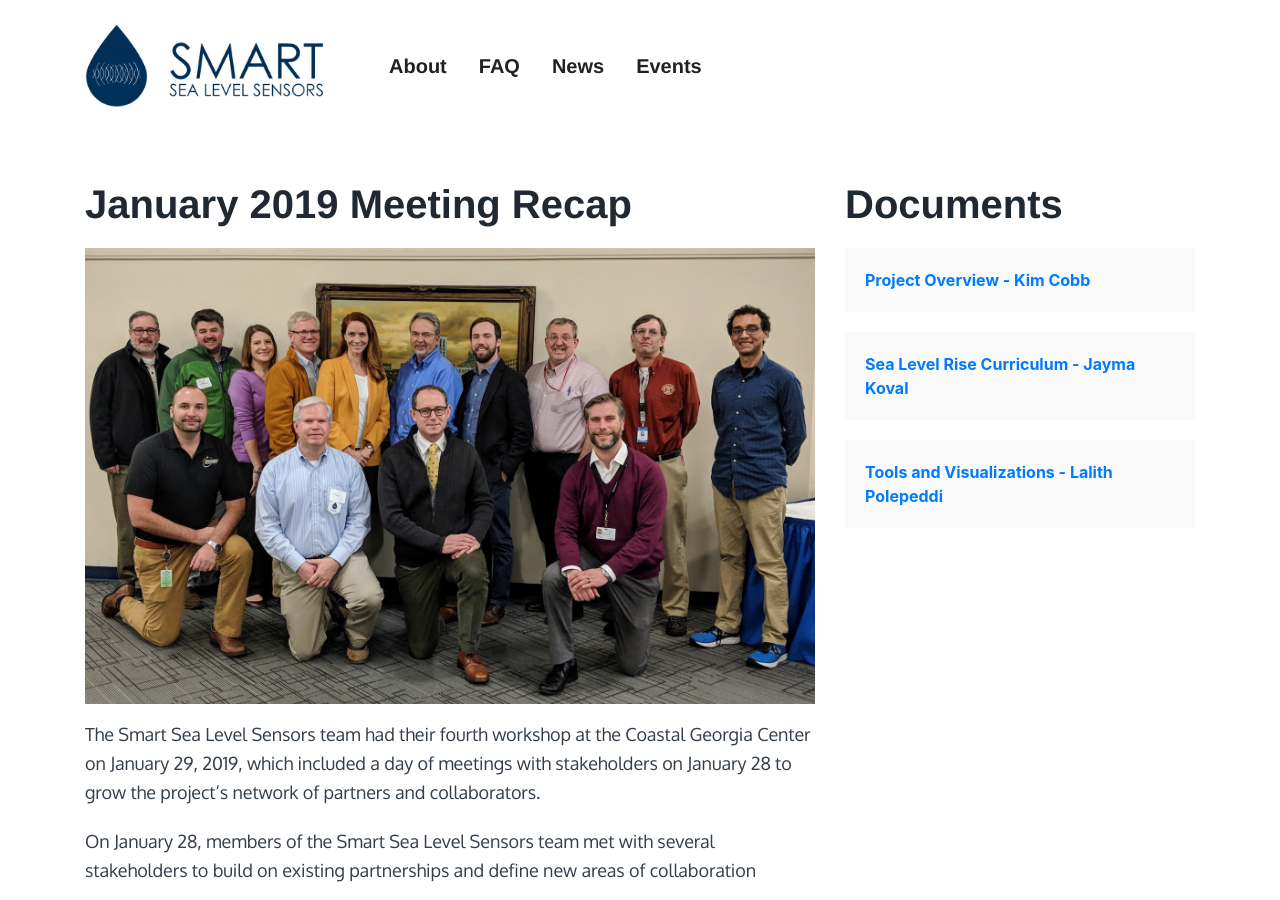
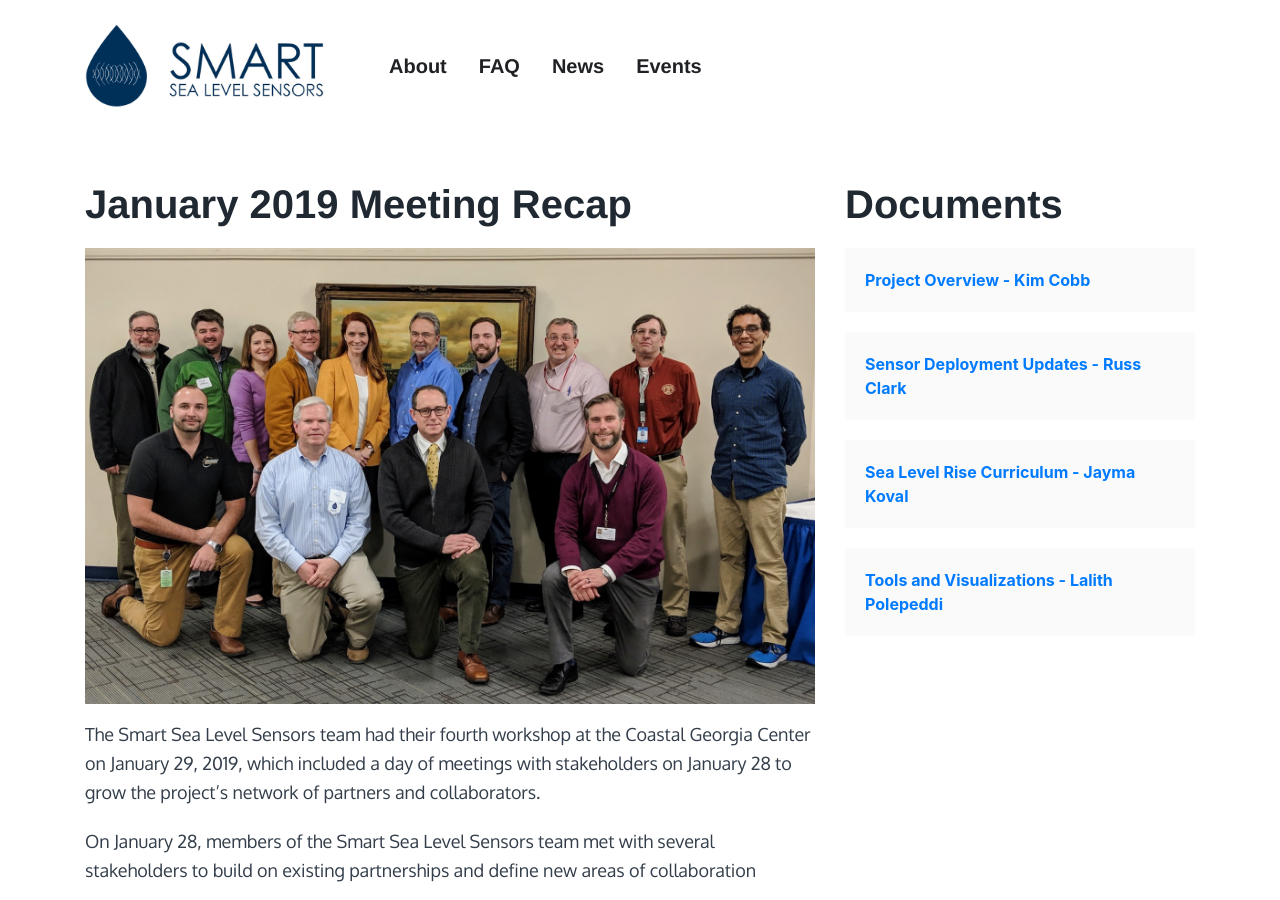
Before and after one commit to seongryoo/sealevelsensors.github.io, a Jekyll site: the page built from _posts/2019-01-29-january-2019-meeting-recap.md, in a window 1280 px wide and 900 px high. Built offline with Jekyll 4.4.1, drawn with Linux system fonts in a browser that asks for light colours; nearby versions of some CDN libraries.

Commit message:
Add slides

```diff
--- a/_posts/2019-01-29-january-2019-meeting-recap.md
+++ b/_posts/2019-01-29-january-2019-meeting-recap.md
@@ -8,6 +8,8 @@ location: "Georgia Tech Savannah"
 documents:
   - title: Project Overview - Kim Cobb
     link: /pdf/jan-2019-meeting/Project-Overview_Kim-Cobb.pdf
+  - title: Sensor Deployment Updates - Russ Clark
+    link: /pdf/jan-2019-meeting/Sensor-Deployment-Updates_Russ-Clark.pdf
   - title: Sea Level Rise Curriculum - Jayma Koval
     link: /pdf/jan-2019-meeting/Sea-Level-Rise-Curriculum_Jayma-Koval.pdf
   - title: Tools and Visualizations - Lalith Polepeddi
```
Also changed, not shown: 1 other file.
